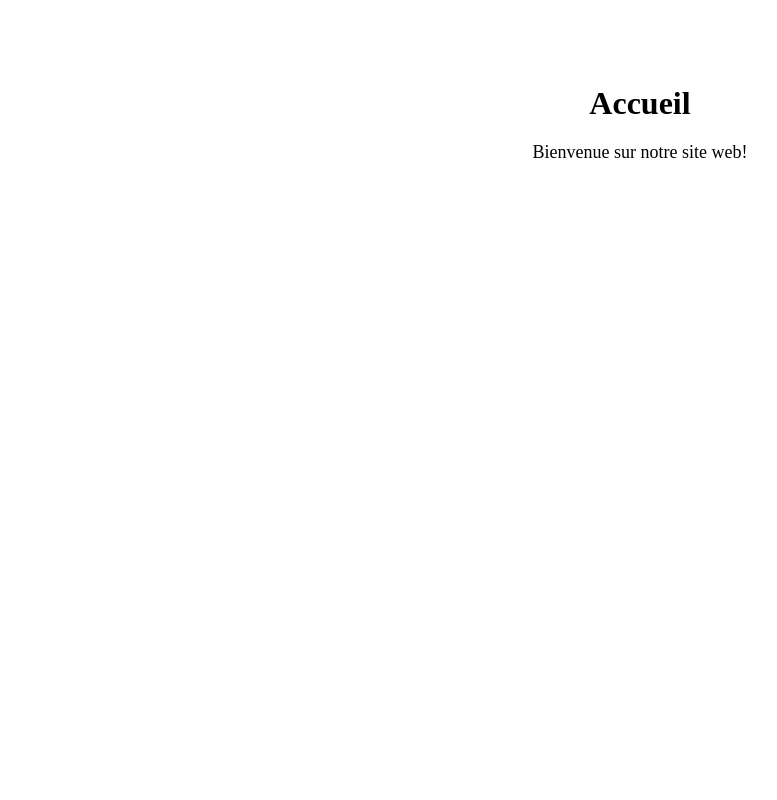
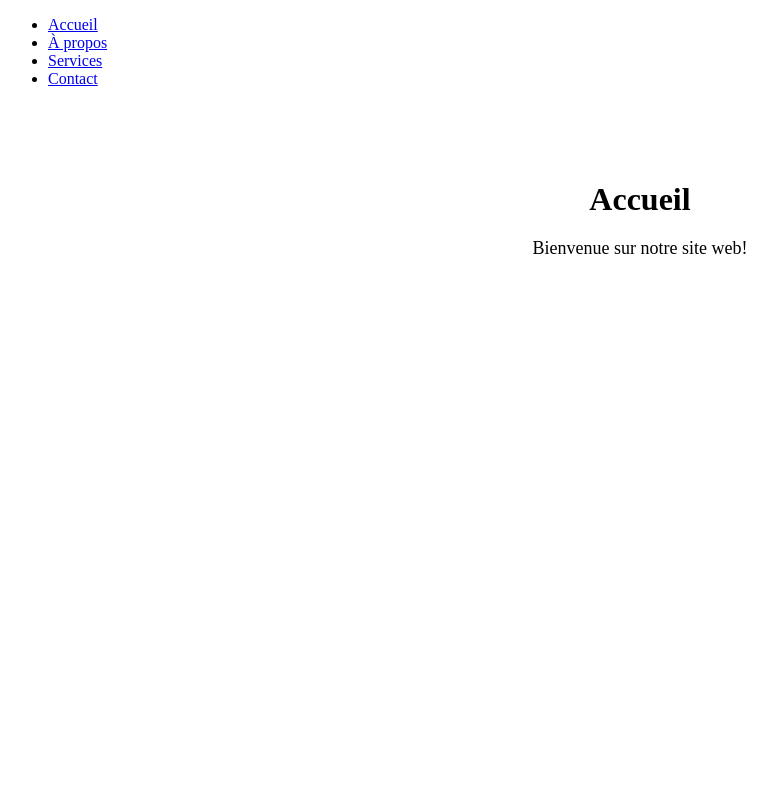
Before and after one commit to kalvin41/Projet5-openclassroom, a website: page Exercice5/index.html in a window 1280 px wide. Shown: the top 800 px of the page, without its empty margins (0-777 px from the left). Drawn offline with Linux system fonts and the light colour scheme.

Commit message:
exo3 a 7

```diff
--- a/Exercice5/index.html
+++ b/Exercice5/index.html
@@ -5,7 +5,14 @@
     <link rel="stylesheet" type="text/css" href="style.css">
 </head>
 <body>
-
+<header>
+    <ul>
+        <li><a href="#accueil">Accueil</a></li>
+        <li><a href="#a-propos">À propos</a></li>
+        <li><a href="#services">Services</a></li>
+        <li><a href="#contact">Contact</a></li>
+    </ul>
+</header>
 <section id="accueil">
     <h1>Accueil</h1>
     <p>Bienvenue sur notre site web!</p>
--- a/Exercice6/style.scss
+++ b/Exercice6/style.scss
@@ -0,0 +1,7 @@
+$blue: rgba(0, 0, 255);
+
+li{
+    color: $blue;
+    padding-left: 10px;
+    margin-bottom: 15px;
+}
```
Also changed, not shown: Exercice3/style.css, Exercice4/style.css, Exercice6/style.css, Exercice7/style.css, 1 other file.
